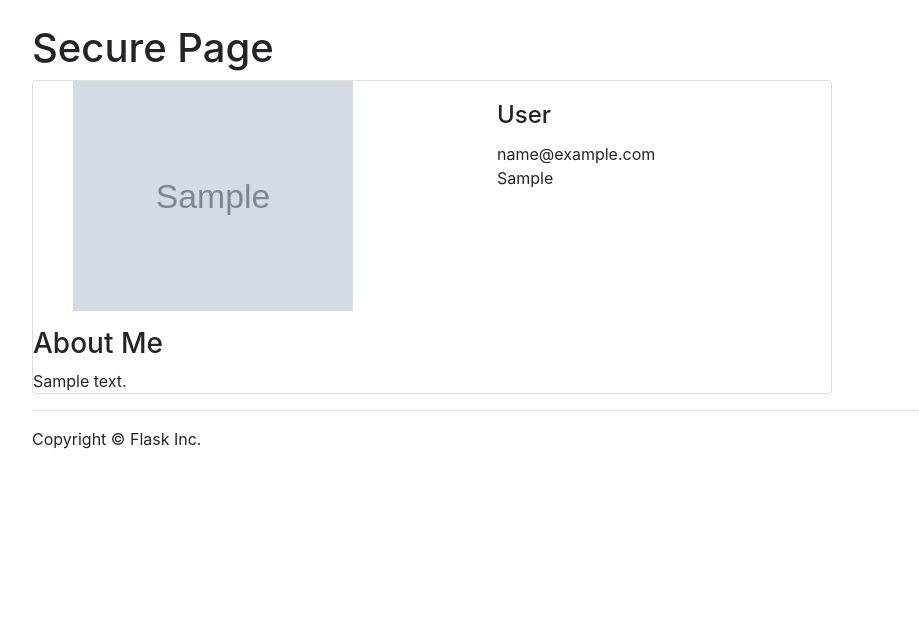
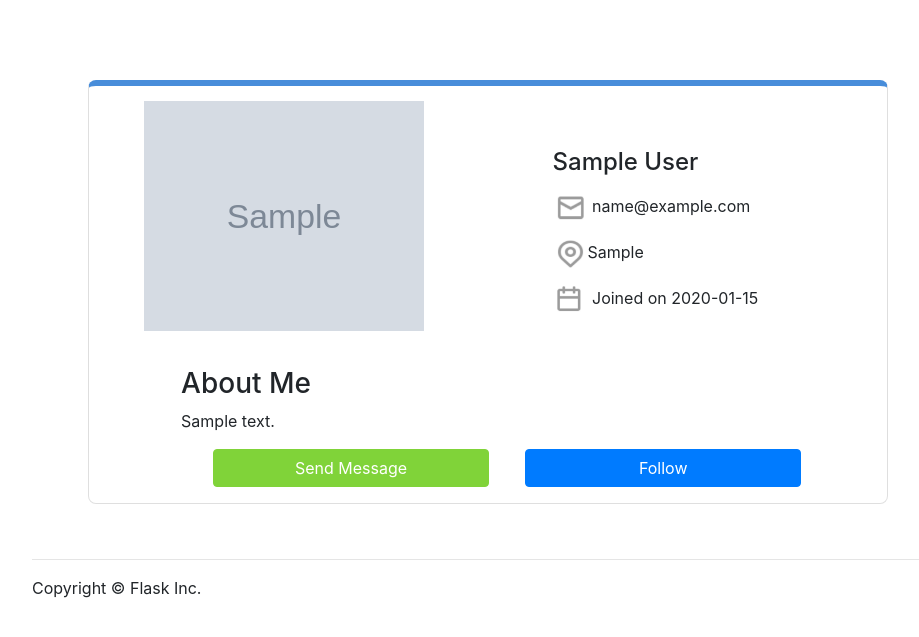
Before and after one commit to jjdale1999/info3180-project1, a Flask app: page /profile/1 in a window 1280 px wide. Shown: the part 56-693 px from the top of the page, without its empty margins (53-972 px from the left). Run offline with Flask 2, Linux system fonts and the light colour scheme; tables that the repository leaves empty hold one stand-in row (values such as "Sample post"); grey boxes marked "Sample" are stand-in pictures; some libraries are stand-ins or nearby versions.

Commit message:
all functionality working

```diff
--- a/app/forms.py
+++ b/app/forms.py
@@ -10,6 +10,6 @@ class CreateProfile(FlaskForm):
     lname = StringField('Last Name', validators=[DataRequired()])
     email = StringField('Email', validators=[DataRequired(), Email()],render_kw={"placeholder":"eg. jdoe@example.com"})
     location = StringField('Location', validators=[DataRequired()],render_kw={"placeholder":"eg. Kingston,Jamaica"})
-    gender = SelectField('Gender',choices=[('male','Male'),('female','Female')])
+    gender = SelectField('Gender',choices=[('Male','Male'),('Female','Female')])
     biography = TextAreaField('Biography',validators=[DataRequired()])
     photo = FileField('Photo',validators=[FileRequired(),FileAllowed(['jpg','jpeg','png','Images Only'])])
--- a/app/models.py
+++ b/app/models.py
@@ -18,8 +18,9 @@ class UserProfile(db.Model):
     gender = db.Column(db.String(80))
     biography = db.Column(db.String(80))
     photo = db.Column(db.String(80))
+    created_date= db.Column(db.String(80))
 
-    def __init__(self, fname, lname, email, location,gender,biography,photo):
+    def __init__(self, fname, lname, email, location,gender,biography,photo, created_date):
         self.fname = fname
         self.lname = lname
         self.email = email
@@ -27,6 +28,7 @@ class UserProfile(db.Model):
         self.gender = gender
         self.biography = biography
         self.photo = photo
+        self.created_date=created_date
 
     def is_authenticated(self):
         return True
@@ -44,4 +46,4 @@ class UserProfile(db.Model):
             return str(self.id)  # python 3 support
 
     def __repr__(self):
-        return '<User %r %r %r %r %r %r %r>' % (self.fname, self.lname, self.email, self.location,self.gender,self.biography,self.photo)
+        return '<User %r %r %r %r %r %r %r %r>' % (self.fname, self.lname, self.email, self.location,self.gender,self.biography,self.photo,self.created_date)
--- a/app/static/css/app.css
+++ b/app/static/css/app.css
@@ -20,9 +20,53 @@ body {
     height:230px;
 }
 .images{
+    margin-top:5%;
     width:180px;
-    height:130px;
+    height:150px;
 }
 #col3{
-    margin-top: 20%;
+    margin-left:20%;
+    margin-top: 30%;
 }
+#col2{
+    margin-top: 8%;
+}
+
+#col2 li{
+    margin-bottom: 1em;
+}
+
+.card-body li{
+    margin-bottom: 1em;
+}
+
+.greenbtn {
+    color: #fff;
+    background-color: rgb(128,211,57);
+    border-color: rgb(128,211,57);
+  }
+
+  .smallimg{
+    width:35px;
+    height:30px;
+  }
+
+
+.text{
+    margin-left:10%;
+}
+  .cardbod{
+    margin:5%;
+    border: 1px solid rgba(0, 0, 0, 0.125);
+    border-top: 6px solid rgb(72,141,218);
+    border-radius: 0.5rem;
+  }
+
+  .margindiv{
+      margin:2%;
+
+  }
+  .ubtn{
+      margin-left: 2em;
+      width:40%;
+  }
--- a/app/templates/404.html
+++ b/app/templates/404.html
@@ -22,7 +22,10 @@
 {% endblock %}
 
 {% block main %}
+
 <h1>404</h1>
 <p>That page doesn't even exist.</p>
 <p>Why don't you just <a href="{{ url_for('home') }}">go back home</a>?</p>
+{% include 'flash_messages.html' %}
+
 {% endblock %}
--- a/app/templates/addprofile.html
+++ b/app/templates/addprofile.html
@@ -40,6 +40,6 @@
     <br>
   </div>
   <br>
-  <button type="submit" name="submit" class="btn btn-primary">Create profile</button>
+  <button type="submit" name="submit" class="btn greenbtn">Add Profile</button>
 </form>
 {% endblock %}
--- a/app/templates/profile.html
+++ b/app/templates/profile.html
@@ -1,24 +1,33 @@
 {% extends "base.html"%}
 
 {% block main %}
-    <h1>Secure Page</h1>
+<div class="blueborder">
+    <div class="cardbod" id="card-lay" style="width:800px">
+        <div class="margindiv">
+            <ul class="user-card-lay">
 
+                <li><img class="user-images" src="{{url_for('static',filename=photo)}}" alt="image" ></li>
+                <div id="col2" class="card-body">
+                    <li><h4 class="card-title"> {{fname}}  {{lname}}</h4></li>
+                    <li class="card-text"> <img class="smallimg" src="/static/images/email.png"> {{email}}</li>
+                    <li class="card-text"> <img class="smallimg" src="/static/images/location.png">{{location}}</li>
+                    <li class="card-text"> <img class="smallimg" src="/static/images/dateadded.png"> Joined on {{created_date}}</li>
 
-    <div class="card" id="card-lay" style="width:800px">
-        <ul class="user-card-lay">
+                </div>
 
-            <li><img class="user-images" src="{{url_for('static',filename=photo)}}" alt="image" ></li>
-            <div class="card-body">
-                <li><h4 class="card-title">{{fname}}  {{lname}}</h4></li>
-                <li class="card-text"> {{email}}</li>
-                <li class="card-text"> {{location}}</li>
+            </ul>
+            <div class="text">
+                <h3>About Me</h3>
+                <p class="card-text"> {{biography}}</p>
+                <button class="btn greenbtn ubtn" type="submit">Send Message</button>
+                <button class="btn btn-primary ubtn" type="submit">Follow</button>
             </div>
 
-        </ul>
+        </div>
 
-        <h3>About Me</h3>
-        <p class="card-text"> {{biography}}</p>
 
 
     </div>
+</div>
+
 {% endblock %}
--- a/app/views.py
+++ b/app/views.py
@@ -12,7 +12,10 @@ from app.forms import CreateProfile
 from app.models import UserProfile
 from werkzeug.security import check_password_hash
 from werkzeug.utils import secure_filename
+import datetime
 
+def format_date_joined(dat):
+    return  dat.strftime("%B %d, %Y")
 ###
 # Routing for your application.
 ###
@@ -40,13 +43,14 @@ def profile():
                 gender = createprofile.gender.data
                 biography=createprofile.biography.data
                 photo= createprofile.photo.data
+                created_date=format_date_joined(datetime.datetime.now())
                 filename=secure_filename(photo.filename)
                 photo.save(os.path.join(app.config['UPLOAD_FOLDER'],filename))
-                user = UserProfile(fname, lname, email, location,gender,biography,'/uploads/'+filename)
+                user = UserProfile(fname, lname, email, location,gender,biography,'/uploads/'+filename,created_date)
                 db.session.add(user)
                 db.session.commit()
 
-                return render_template("home.html")  # they should be redirected to a secure-page route instead
+                return render_template("home.html")
     else:
                 flash_errors(createprofile)
     return render_template('addprofile.html',form=createprofile)
@@ -54,10 +58,6 @@ def profile():
 @app.route('/profiles')
 def profiles():
     user = UserProfile.query.all()
-    print(user)
-
-
-    # return render_template('users_show.html', id = num, users = users)
     return render_template('profiles.html',users=user)
 
 
@@ -65,17 +65,19 @@ def profiles():
 def profileuser(userid):
     """Render the website's about page."""
     user = UserProfile.query.get(userid)
-    fname = user.fname
-    lname = user.lname
-    email = user.email
-    location= user.location
-    gender = user.gender
-    biography=user.biography
-    photo= user.photo
-    # return render_template('about.html', name="Mary Jane")
-    return render_template('profile.html',lname=lname,email=email,location=location,gender=gender,biography=biography,photo=photo)
-
-
+    if user is not None:
+        fname = user.fname
+        lname = user.lname
+        email = user.email
+        location= user.location
+        gender = user.gender
+        biography=user.biography
+        photo= user.photo
+        created_date=user.created_date
+        # return render_template('about.html', name="Mary Jane")
+        return render_template('profile.html',fname=fname,lname=lname,email=email,location=location,gender=gender,biography=biography,photo=photo,created_date=created_date)
+    flash("user not found",'danger')
+    return render_template('404.html')
 # Flash errors from the form if validation fails
 def flash_errors(form):
     for field, errors in form.errors.items():
@@ -84,18 +86,6 @@ def flash_errors(form):
                 getattr(form, field).label.text,
                 error
             ), 'danger')
-
-# ###
-# The functions below should be applicable to all Flask apps.
-###
-
-
-@app.route('/<file_name>.txt')
-def send_text_file(file_name):
-    """Send your static text file."""
-    file_dot_text = file_name + '.txt'
-    return app.send_static_file(file_dot_text)
-
 
 @app.after_request
 def add_header(response):
```
Also changed, not shown: app/templates/profiles.html (+6 -6 lines), migrations/versions/618d53a7f543_.py (added, +28 -0 lines), migrations/versions/92f48d874fa9_.py (added, +30 -0 lines), app/static/images/dateadded.png (added), app/static/images/email.png (added), app/static/images/gender.png (added), app/static/images/location.png (added), app/static/uploads/Screen_Shot_2020-03-10_at_10.53.00_AM.png (added), app/static/uploads/Screen_Shot_2020-03-10_at_10.53.05_AM.png (added), app/static/uploads/Screen_Shot_2020-03-10_at_10.53.11_AM.png (added).
